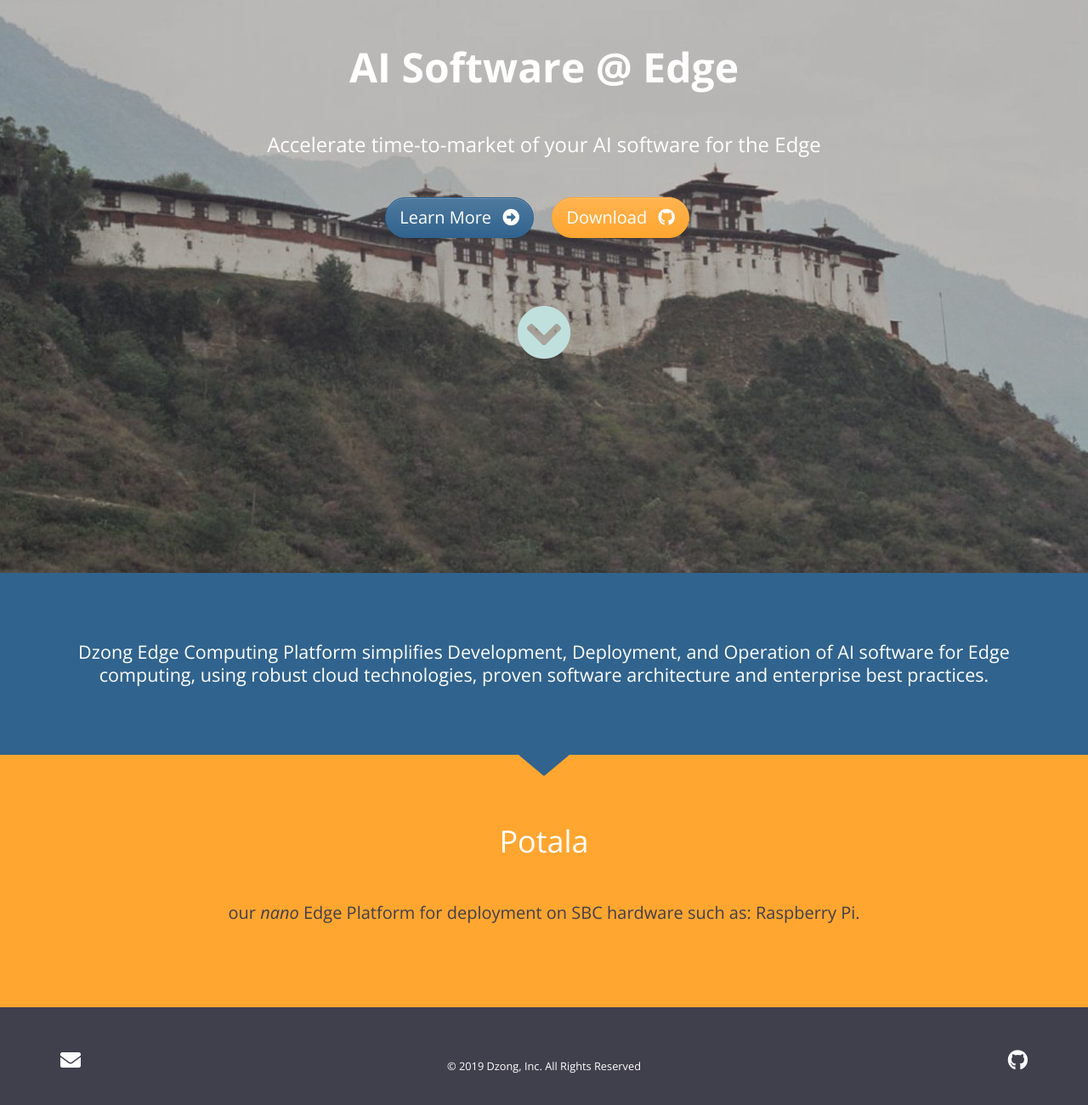
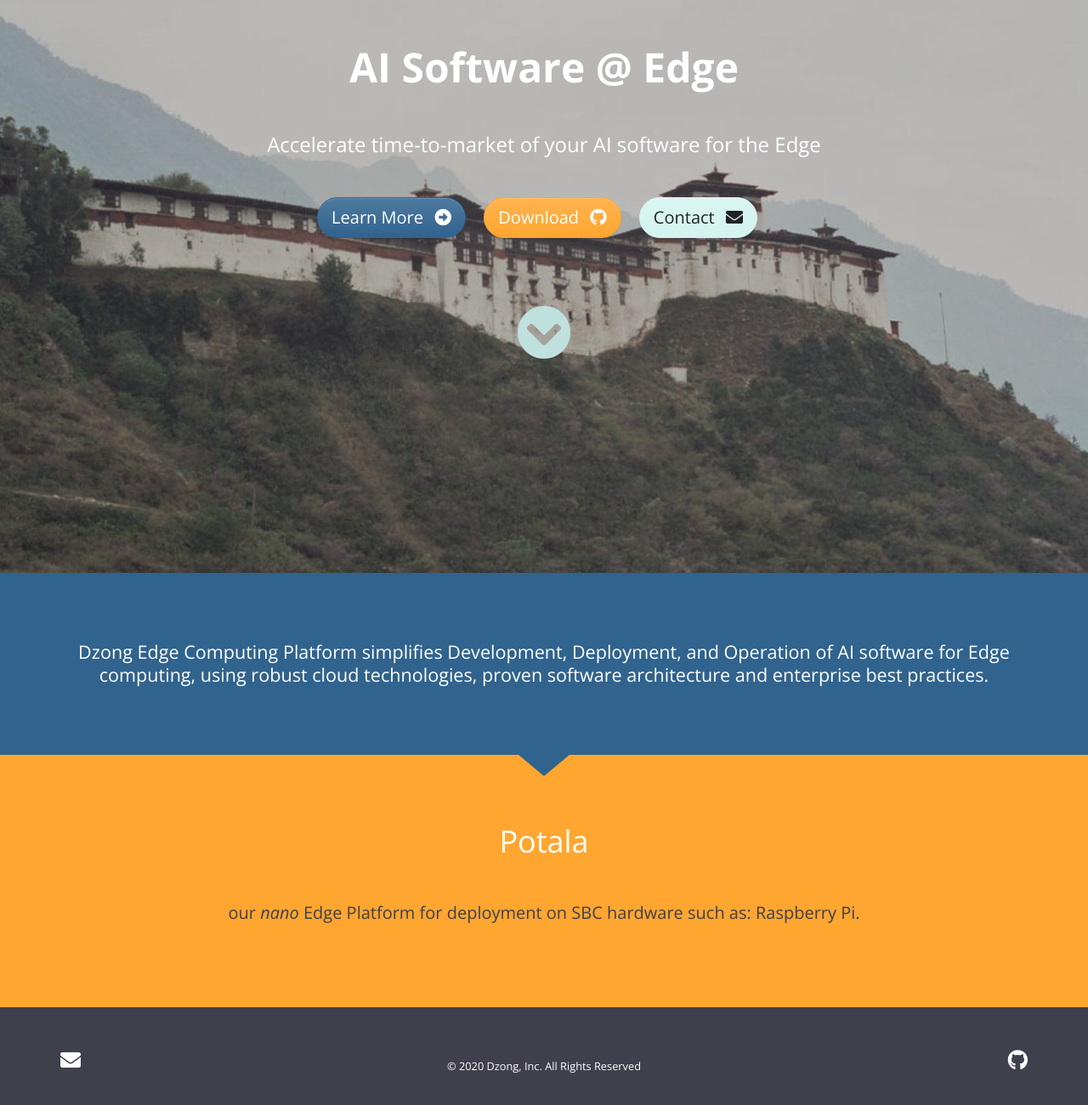
Before and after one commit to rdzong-labs/rdzong.github.io, a plain HTML site: page index.html in a window 1280 px wide. Shown: the part 126-1426 px from the top of the page at 85% size. Drawn offline with nearby package versions, Linux system fonts and the light colour scheme.

Commit message:
adding new contact email on home page

```diff
--- a/index.html
+++ b/index.html
@@ -146,6 +146,9 @@
     </a>
     <a class="btn btn-lg btn-secondary mr-3 mb-4" href="https://gitlab.com/potala/sln-home-monitor-rpi" target="_blank">
         Download <i class="fab fa-github ml-2 "></i>
+    </a>
+    <a class="btn btn-lg btn-light mr-3 mb-4" href="mailto:info@dzong.io" target="_blank">
+        Contact <i class="fas fa-envelope ml-2 "></i>
     </a>
     <div class="mx-auto mt-5">
 
@@ -357,7 +360,7 @@ Raspberry Pi.
 
       </div>
       <div class="col-12 col-sm-4 text-center py-2 order-sm-2">
-        <small class="text-white">&copy; 2019 Dzong, Inc. All Rights Reserved</small>
+        <small class="text-white">&copy; 2020 Dzong, Inc. All Rights Reserved</small>
 
 
       </div>
```
Also changed, not shown: 404.html (+1 -1 lines), about/index.html (+1 -1 lines), blog/2019/09/19/simplify-ai-edge/index.html (+1 -1 lines), blog/2019/09/25/potala-nano-edge-platform-release-soon/index.html (+1 -1 lines), blog/index.html (+1 -1 lines), blog/news/index.html (+1 -1 lines), blog/releases/index.html (+1 -1 lines), docs/getting-started/index.html (+1 -1 lines), docs/getting-started/jetson/index.html (+1 -1 lines), docs/getting-started/rpi/index.html (+1 -1 lines), docs/index.html (+1 -1 lines), docs/overview/index.html (+1 -1 lines), docs/solutions/home_monitor/index.html (+1 -1 lines), docs/solutions/index.html (+1 -1 lines), 1 more files.
